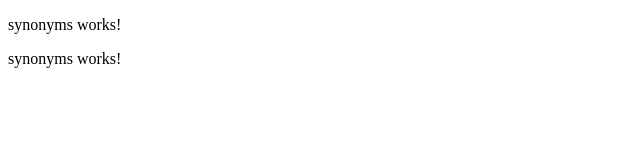
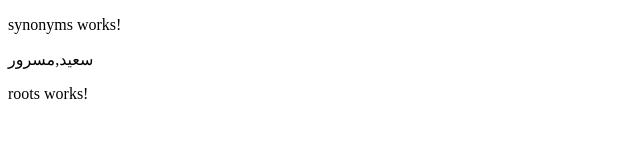
Before and after one commit to buthaina120/root-link-match-drop, an Angular app: page /synonyms in a window 1280 px wide. Shown: the top 160 px of the page, without its empty margins (0-640 px from the left). Built offline with nearby package versions, Linux system fonts and the light colour scheme; no server answers.

Commit message:
add roots component

```diff
--- a/src/app/app.component.html
+++ b/src/app/app.component.html
@@ -1,5 +1,6 @@
 <main class="main">
   <app-synonyms></app-synonyms>
+  <app-roots></app-roots>
 </main>
 
-<router-outlet />
+<!-- <router-outlet /> -->
--- a/src/app/app.component.ts
+++ b/src/app/app.component.ts
@@ -1,11 +1,12 @@
 import { Component } from '@angular/core';
 import { RouterOutlet } from '@angular/router';
 import { SynonymsComponent } from './synonyms/synonyms/synonyms.component';
+import { RootsComponent } from './roots/roots/roots.component';
 
 @Component({
   selector: 'app-root',
   standalone: true,
-  imports: [RouterOutlet, SynonymsComponent],
+  imports: [RouterOutlet, SynonymsComponent, RootsComponent],
   templateUrl: './app.component.html',
   styleUrl: './app.component.css',
 })
--- a/src/app/app.module.ts
+++ b/src/app/app.module.ts
@@ -2,10 +2,11 @@ import { NgModule } from '@angular/core';
 import { BrowserModule } from '@angular/platform-browser';
 import { HttpClientModule } from '@angular/common/http';
 import { SynonymsComponent } from './synonyms/synonyms/synonyms.component';
+import { RootsComponent } from './roots/roots/roots.component';
 
 @NgModule({
   declarations: [],
-  imports: [BrowserModule, HttpClientModule, SynonymsComponent],
+  imports: [BrowserModule, HttpClientModule, SynonymsComponent,RootsComponent],
   providers: [],
 })
 export class AppModule {}
--- a/src/app/app.routes.ts
+++ b/src/app/app.routes.ts
@@ -1,7 +1,10 @@
 import { Routes } from '@angular/router';
 import { SynonymsComponent } from './synonyms/synonyms/synonyms.component';
+import { RootsComponent } from './roots/roots/roots.component';
 
 export const routes: Routes = [
   { path: 'synonyms', component: SynonymsComponent },
+  { path: 'roots', component: RootsComponent },
+
   { path: '', redirectTo: '/synonyms', pathMatch: 'full' },
 ];
--- /dev/null
+++ b/src/app/roots/roots/roots.component.html
@@ -0,0 +1 @@
+<p>roots works!</p>
--- a/src/app/synonyms/synonyms/synonyms.component.ts
+++ b/src/app/synonyms/synonyms/synonyms.component.ts
@@ -10,7 +10,7 @@ import { firstValueFrom } from 'rxjs';
   styleUrls: ['./synonyms.component.css'],
 })
 export class SynonymsComponent implements OnInit {
-  synonyms: string[] = [];
+  synonyms: string[] = ["سعيد","مسرور"];
 
   constructor(private rest: ApiService) {}
 
```
Also changed, not shown: src/app/roots/roots/roots.component.ts (added, +12 -0 lines), src/app/roots/roots/roots.component.css (added), 1 other file (tests, documents, lock files or other folders).
